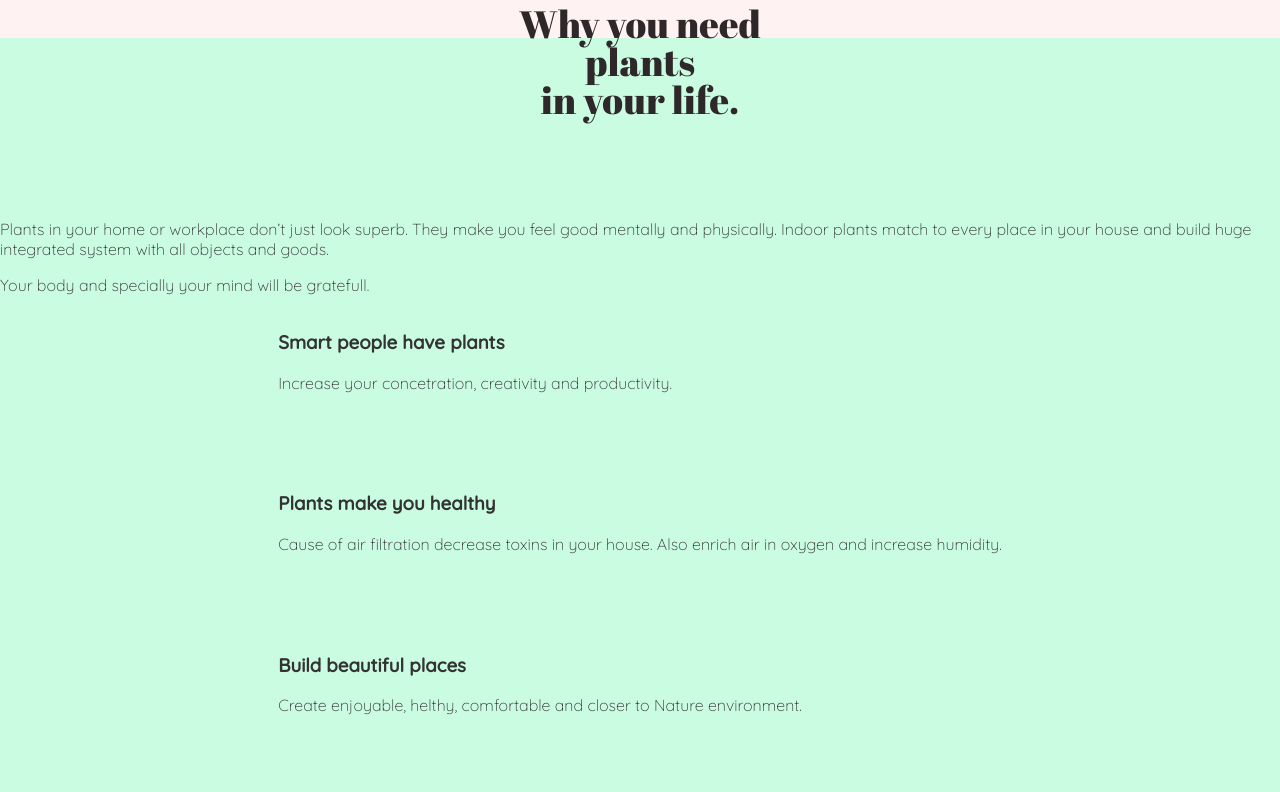
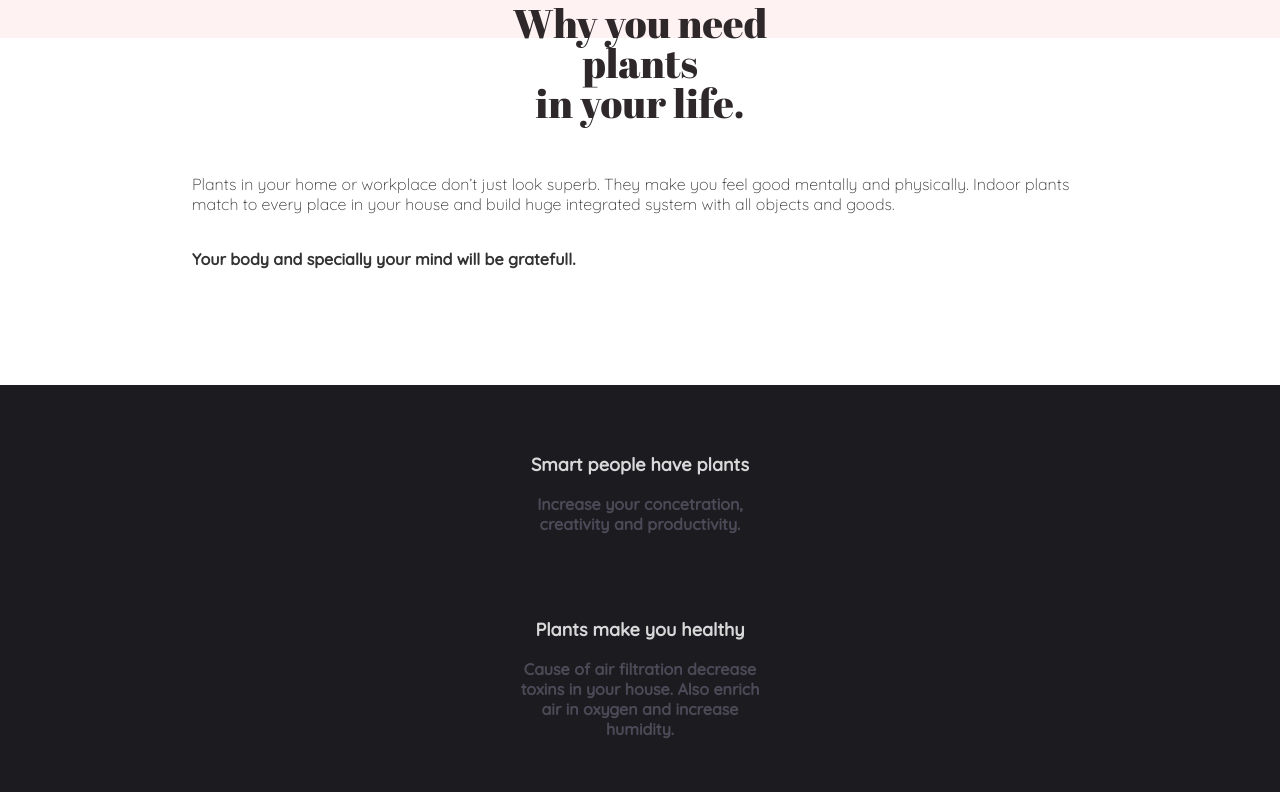
Before and after one commit to kodowicz/fullPage, a plain HTML site: page index.html in a window 1280 px wide. Shown: the part 1258-2050 px from the top of the page. Drawn offline with Linux system fonts and the light colour scheme.

Commit message:
added new styles for benefits section

```diff
--- a/styles/style.sass
+++ b/styles/style.sass
@@ -1,6 +1,8 @@
 $pink-background: #FFF2F2
+$black-background: #1C1B20
 $dark-color: #333333
-$light-green: hsl(149, 89%, 89%)
+$light-gray-color: #D8D8D8
+$gray-color: #4C4A57
 $header-color: #2E282A
 $footer-green: hsl(148, 23%, 29%)
 $footer-gray: hsl(140, 3%, 17%)
@@ -225,8 +227,8 @@ body
 
 @media (min-width: 360px)
   .title
-    top: -33px
-    font-size: 38px
+    top: -35px
+    font-size: 40px
 
   .title--header
     top: -27px
@@ -295,36 +297,38 @@ $image: 30vh
 /*      benefits      */
 .benefits
   position: relative
-  height: 1020px
   display: flex
-  align-items: center
-  justify-content: center
   flex-direction: column
-  background: $light-green
 
-.benefits__paragraf
-  margin: 0 10vw 70px 10vw
-  text-align: justify
+.benefits__text-wrapper
+  margin: 120px 10vw 100px 10vw
+
+.benefits__text--bold
+  font-weight: 600
+  margin-top: 35px
 
 .benefits__points
   display: grid
-  padding: 0 17vw
-  grid-template: repeat(4, auto) / 1fr
-  grid-gap: 5vw
+  padding: 50px 0
+  grid-template: repeat(4, auto) / 1fr 250px 1fr
+  grid-row-gap: 50px
+  background: $black-background
 
 .benefit
-  font-weight: 500
+  grid-column: 2 / 3
+  font-weight: 600
+  color: $light-gray-color
+  text-align: center
 
-.benefit-number
-  display: inline
-
-.benefit-title
-  display: inline
+.benefit__title
+  font-size: 18px
 
 .benefit__text
-  font-weight: 300
-  text-align: justify
+  color: $gray-color
 
+@media (min-width: 360px)
+  .benefits__text-wrapper
+    margin: 120px 15vw 100px 15vw
 
 /*      inspiration      */
 $size: 10vw
```
Also changed, not shown: styles/style.min.css.
